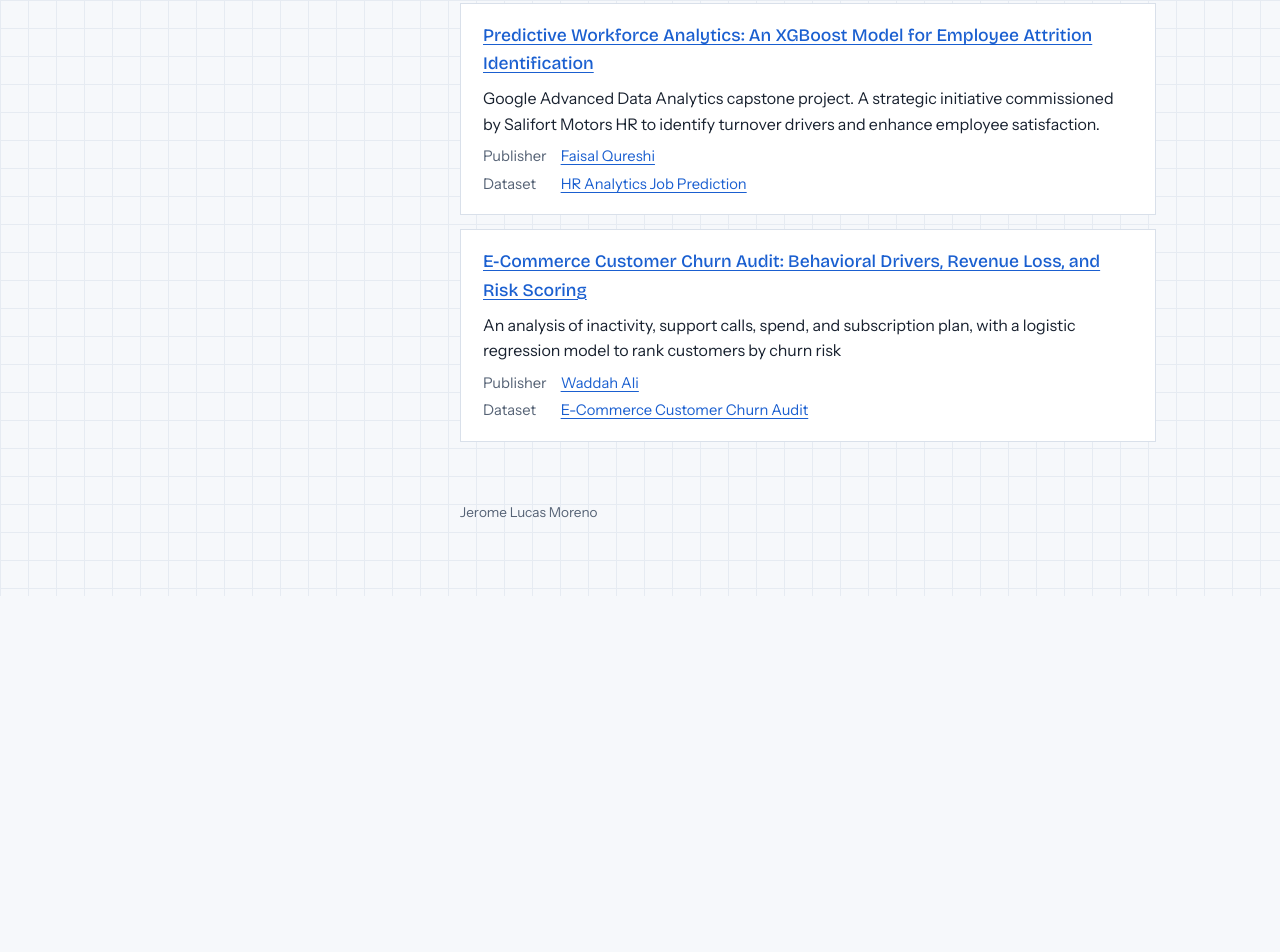
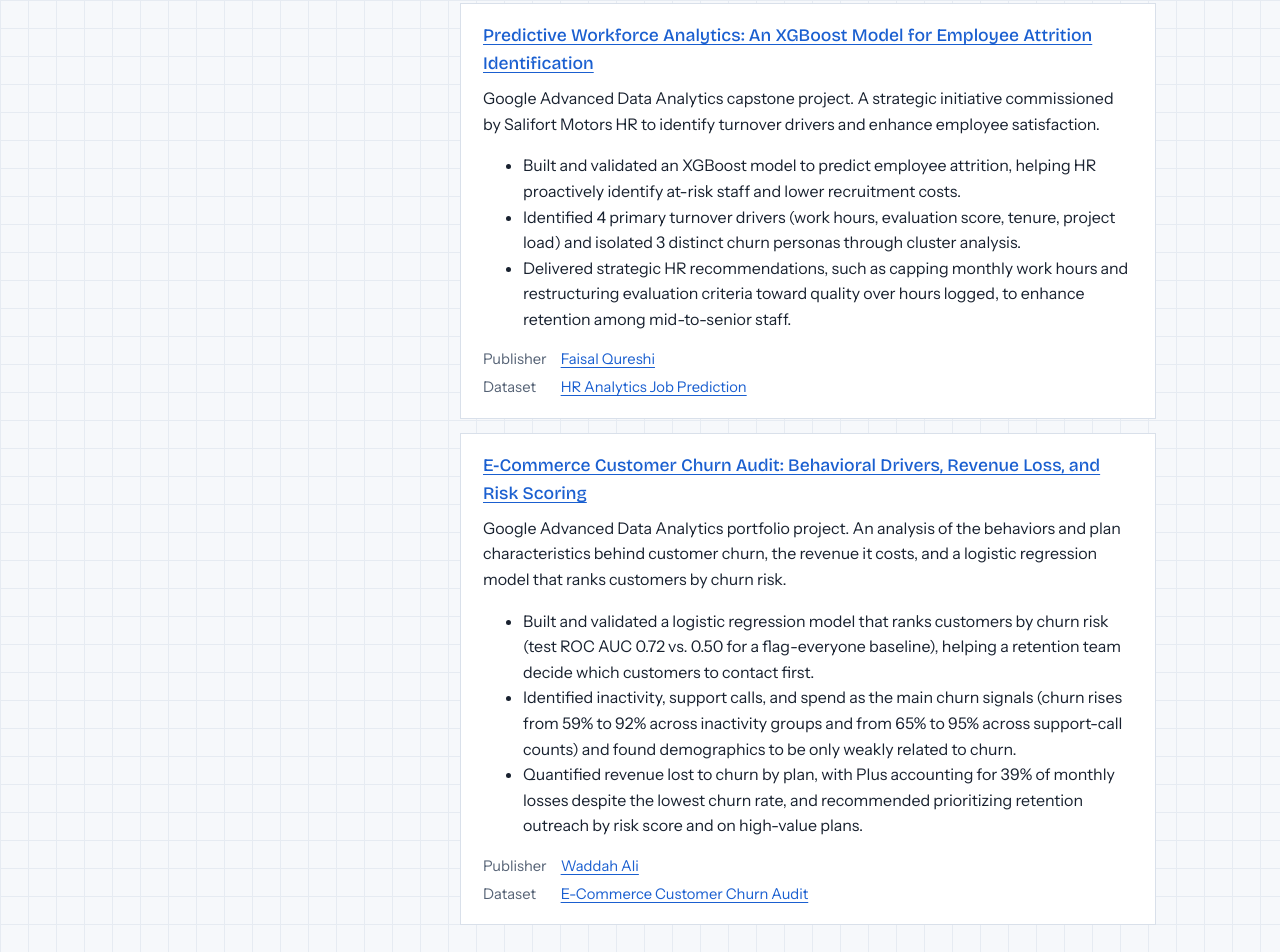
Before and after one commit to JL-Moreno021/JeromeMoreno021, a plain HTML site: page index.html in a window 1280 px wide. Shown: the part 2100-3052 px from the top of the page. Before the commit the page ends 2696 px from the top, so only its background shows below. Drawn offline with nearby package versions, Linux system fonts and the light colour scheme.

Commit message:
update machine learning projects

```diff
--- a/index.html
+++ b/index.html
@@ -234,6 +234,11 @@ footer{color:var(--muted); font-size:.85rem; padding-top:8px}
       <article class="project">
         <h4><a href="https://github.com/JL-Moreno021/GoogleAdvancedDataAnalyticsCapstone">Predictive Workforce Analytics: An XGBoost Model for Employee Attrition Identification</a></h4>
         <p>Google Advanced Data Analytics capstone project. A strategic initiative commissioned by Salifort Motors HR to identify turnover drivers and enhance employee satisfaction.</p>
+        <ul>
+          <li>Built and validated an XGBoost model to predict employee attrition, helping HR proactively identify at-risk staff and lower recruitment costs.</li>
+          <li>Identified 4 primary turnover drivers (work hours, evaluation score, tenure, project load) and isolated 3 distinct churn personas through cluster analysis.</li>
+          <li>Delivered strategic HR recommendations, such as capping monthly work hours and restructuring evaluation criteria toward quality over hours logged, to enhance retention among mid-to-senior staff.</li>
+        </ul>
         <dl>
           <dt>Publisher</dt><dd><a href="https://www.kaggle.com/mfaisalqureshi">Faisal Qureshi</a></dd>
           <dt>Dataset</dt><dd><a href="https://www.kaggle.com/datasets/mfaisalqureshi/hr-analytics-and-job-prediction?select=HR_comma_sep.csv">HR Analytics Job Prediction</a></dd>
@@ -242,7 +247,12 @@ footer{color:var(--muted); font-size:.85rem; padding-top:8px}
 
       <article class="project">
         <h4><a href="https://github.com/JL-Moreno021/Customer-Churn-Audit">E-Commerce Customer Churn Audit: Behavioral Drivers, Revenue Loss, and Risk Scoring</a></h4>
-        <p>An analysis of inactivity, support calls, spend, and subscription plan, with a logistic regression model to rank customers by churn risk</p>
+        <p>Google Advanced Data Analytics portfolio project. An analysis of the behaviors and plan characteristics behind customer churn, the revenue it costs, and a logistic regression model that ranks customers by churn risk.</p>
+        <ul>
+          <li>Built and validated a logistic regression model that ranks customers by churn risk (test ROC AUC 0.72 vs. 0.50 for a flag-everyone baseline), helping a retention team decide which customers to contact first.</li>
+          <li>Identified inactivity, support calls, and spend as the main churn signals (churn rises from 59% to 92% across inactivity groups and from 65% to 95% across support-call counts) and found demographics to be only weakly related to churn.</li>
+          <li>Quantified revenue lost to churn by plan, with Plus accounting for 39% of monthly losses despite the lowest churn rate, and recommended prioritizing retention outreach by risk score and on high-value plans.</li>
+        </ul>
         <dl>
           <dt>Publisher</dt><dd><a href="https://www.kaggle.com/waddahali">Waddah Ali</a></dd>
           <dt>Dataset</dt><dd><a href="https://www.kaggle.com/datasets/waddahali/e-commerce-customer-churn-audit?select=customer+churn.csv">E-Commerce Customer Churn Audit</a></dd>
```
